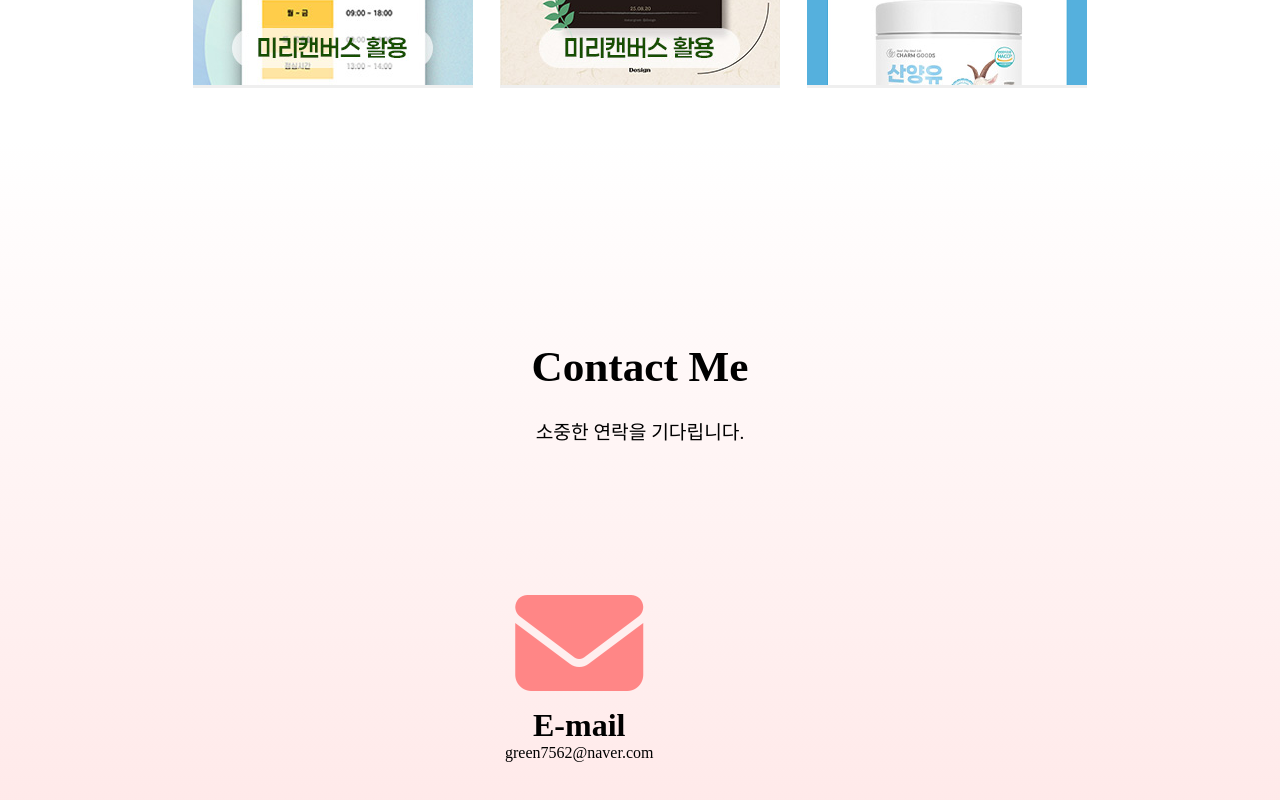
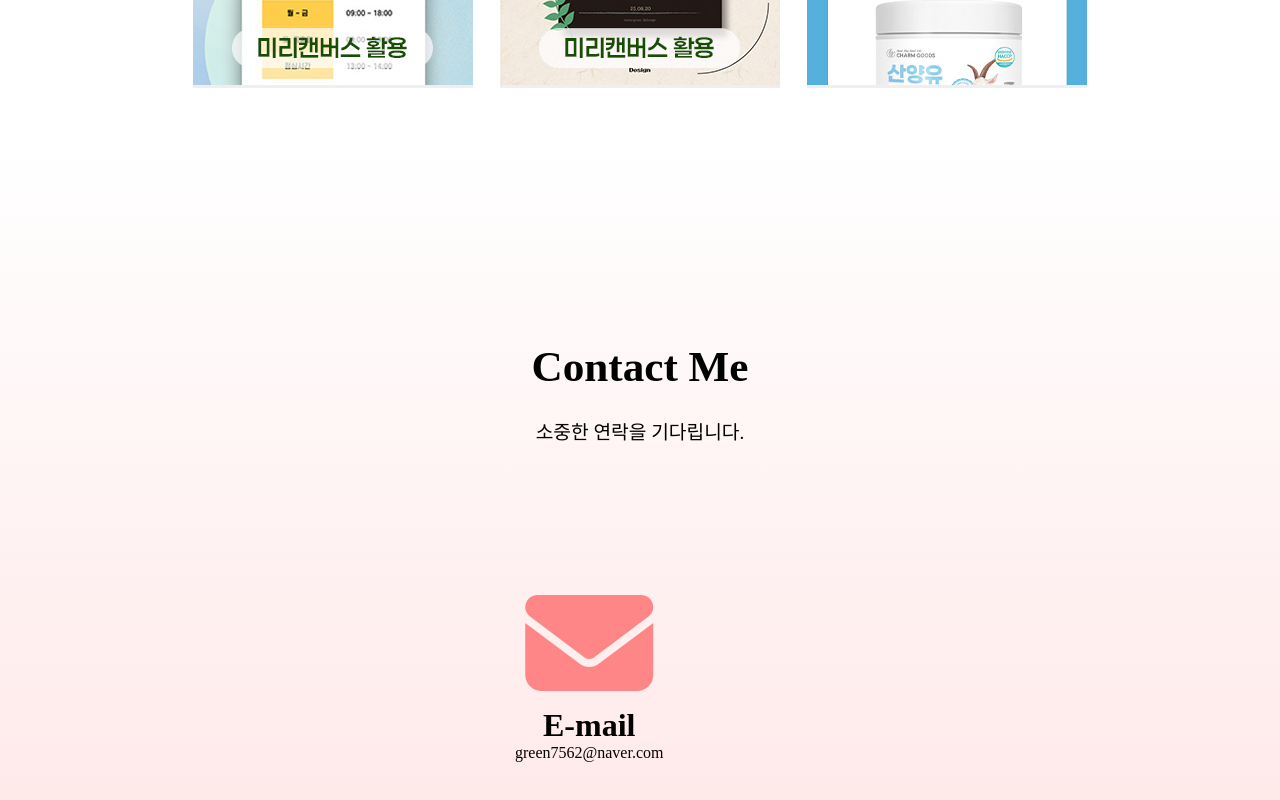
Before and after one commit to dadamstudy/portfolio-1, a plain HTML site: page index.html in a window 1280 px wide. Shown: the part 7481-8281 px from the top of the page. Drawn offline with nearby package versions, Linux system fonts and the light colour scheme; a web font is replaced by a local one.

Commit message:
Update portfolio.css

```diff
--- a/css/portfolio.css
+++ b/css/portfolio.css
@@ -387,7 +387,7 @@ h2 {text-align: center; font-size: 2.7rem; padding:150pt 0 50pt; font-family: 'p
 }
 #contact div {
     display: flex; justify-content: space-between;
-    max-width: 270px; margin: auto; margin-top: 5vh;
+    max-width: 250px; margin: auto; margin-top: 5vh;
     text-align: center;
 }
 #contact h3 {
```
